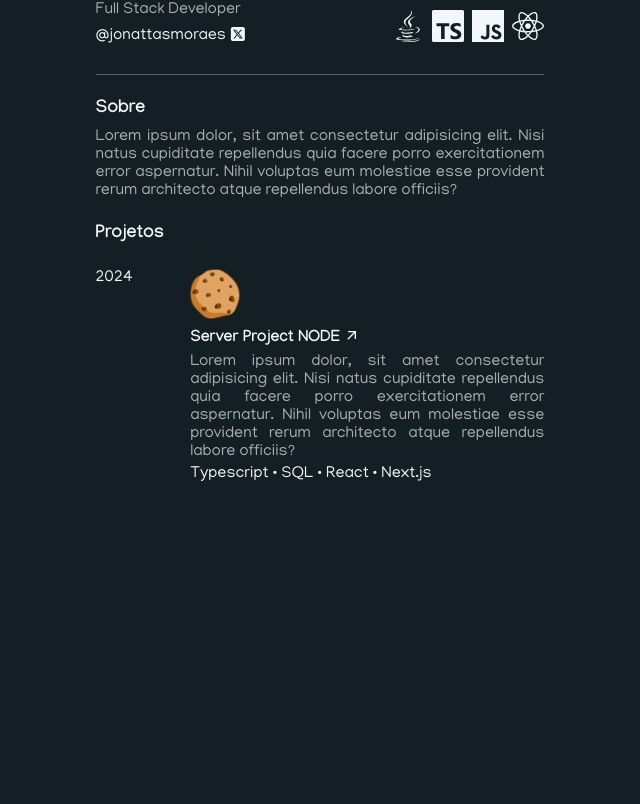
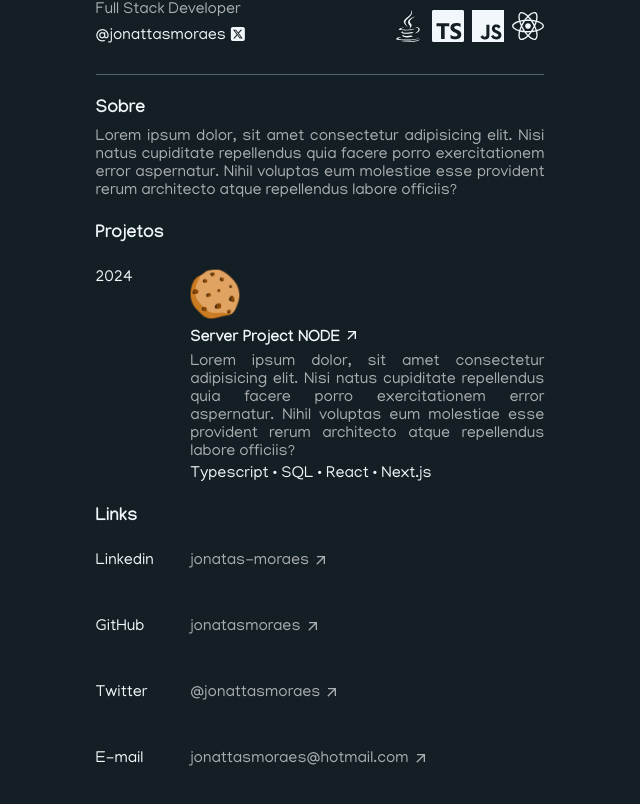
Before and after one commit to jonattasmoraes/personal-website, a Next.js app: page / in a window 1280 px wide. Shown: the part 258-1062 px from the top of the page, without its empty margins (320-960 px from the left). Before the commit the page ends 800 px from the top, so only its background shows below. Built offline with nearby package versions, Linux system fonts and the light colour scheme.

Commit message:
feat:add footer component

```diff
--- a/src/app/page.tsx
+++ b/src/app/page.tsx
@@ -1,6 +1,7 @@
 'use client'
 
 import About from '@/components/About/about'
+import Footer from '@/components/Footer/footer'
 import Header from '@/components/Header/header'
 import Projects from '@/components/Projects/projects'
 
@@ -10,6 +11,7 @@ export default function Home() {
       <Header />
       <About />
       <Projects />
+      <Footer />
     </main>
   )
 }
--- /dev/null
+++ b/src/components/Footer/footer.tsx
@@ -0,0 +1,56 @@
+import { MdOutlineArrowOutward } from 'react-icons/md'
+import { Container, Links } from './styles'
+
+const Footer = () => {
+  return (
+    <Container className="container">
+      <h2>Links</h2>
+      <Links>
+        <div>
+          <p>Linkedin</p>
+        </div>
+        <div>
+          <a href="https://www.linkedin.com/in/jonattas-moraes" target="_blank">
+            jonatas-moraes
+            <MdOutlineArrowOutward />
+          </a>
+        </div>
+      </Links>
+      <Links>
+        <div>
+          <p>GitHub</p>
+        </div>
+        <div>
+          <a href="https://github.com/jonattasmoraes" target="_blank">
+            jonatasmoraes
+            <MdOutlineArrowOutward />
+          </a>
+        </div>
+      </Links>
+      <Links>
+        <div>
+          <p>Twitter</p>
+        </div>
+        <div>
+          <a href="https://x.com/jon_moraes_" target="_blank">
+            @jonattasmoraes
+            <MdOutlineArrowOutward />
+          </a>
+        </div>
+      </Links>
+      <Links>
+        <div>
+          <p>E-mail</p>
+        </div>
+        <div>
+          <a href="mailto:jonattasmoraes@hotmail.com">
+            jonattasmoraes@hotmail.com
+            <MdOutlineArrowOutward />
+          </a>
+        </div>
+      </Links>
+    </Container>
+  )
+}
+
+export default Footer
--- /dev/null
+++ b/src/components/Footer/styles.ts
@@ -0,0 +1,53 @@
+import styled from 'styled-components'
+
+import { colors, fontSize } from '@/app/styles'
+
+export const Container = styled.div`
+  h2 {
+    font-size: ${fontSize.sl};
+    color: ${colors.white};
+    margin-bottom: 24px;
+    margin-top: 24px;
+  }
+`
+
+export const Links = styled.div`
+  display: grid;
+  grid-gap: clamp(4px, calc(-5.09px + 2.42vw), 24px);
+  grid-template-columns: repeat(5, 1fr);
+  margin-bottom: 24px;
+
+  div:nth-child(1) {
+    grid-column: span 1 / span 1;
+    margin-bottom: 24px;
+
+    p {
+      color: ${colors.white};
+    }
+
+    @media (max-width: 400px) {
+      margin-bottom: 0;
+    }
+  }
+
+  div:nth-child(2) {
+    grid-column: span 4 / span 4;
+
+    a {
+      display: flex;
+      color: ${colors.whiteTwo};
+
+      &:hover {
+        text-decoration: underline;
+      }
+
+      svg {
+        margin-left: 4px;
+      }
+    }
+
+    @media (max-width: 400px) {
+      grid-column: span 5 / span 5;
+    }
+  }
+`
```
